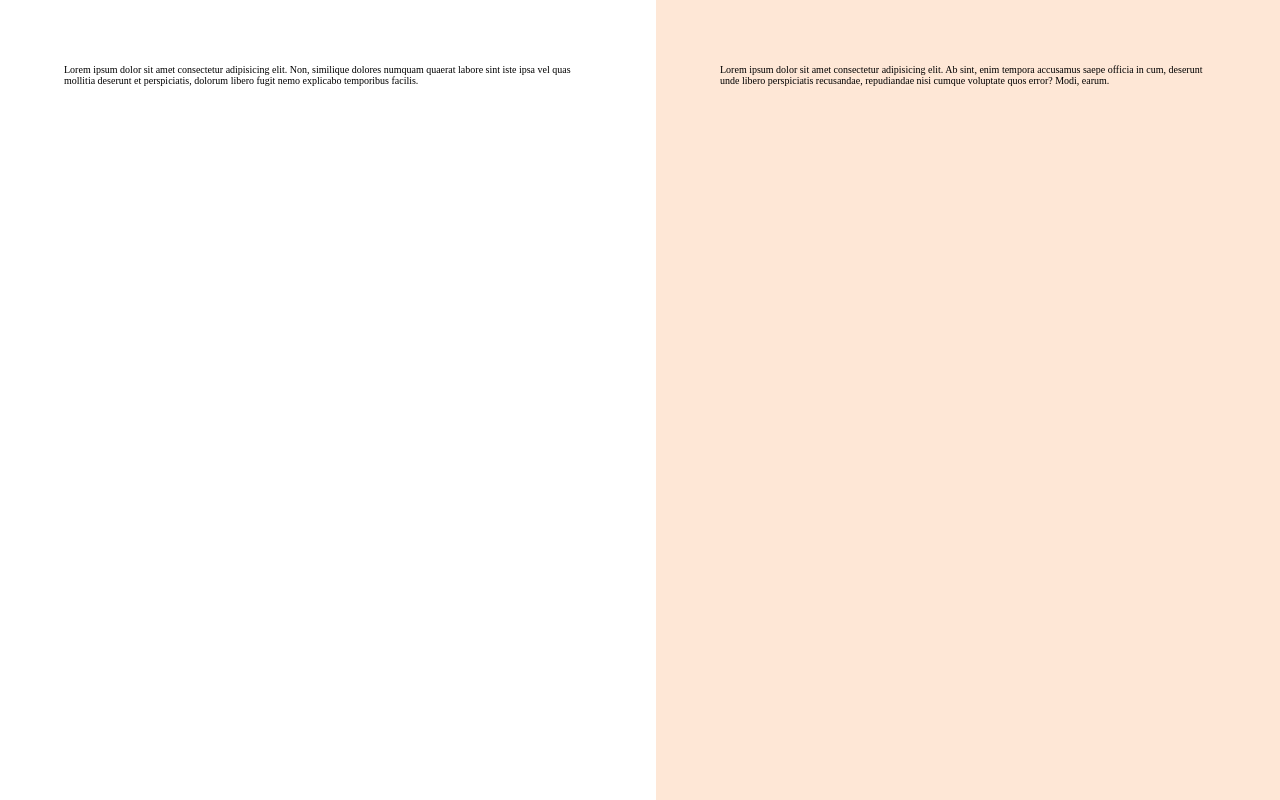
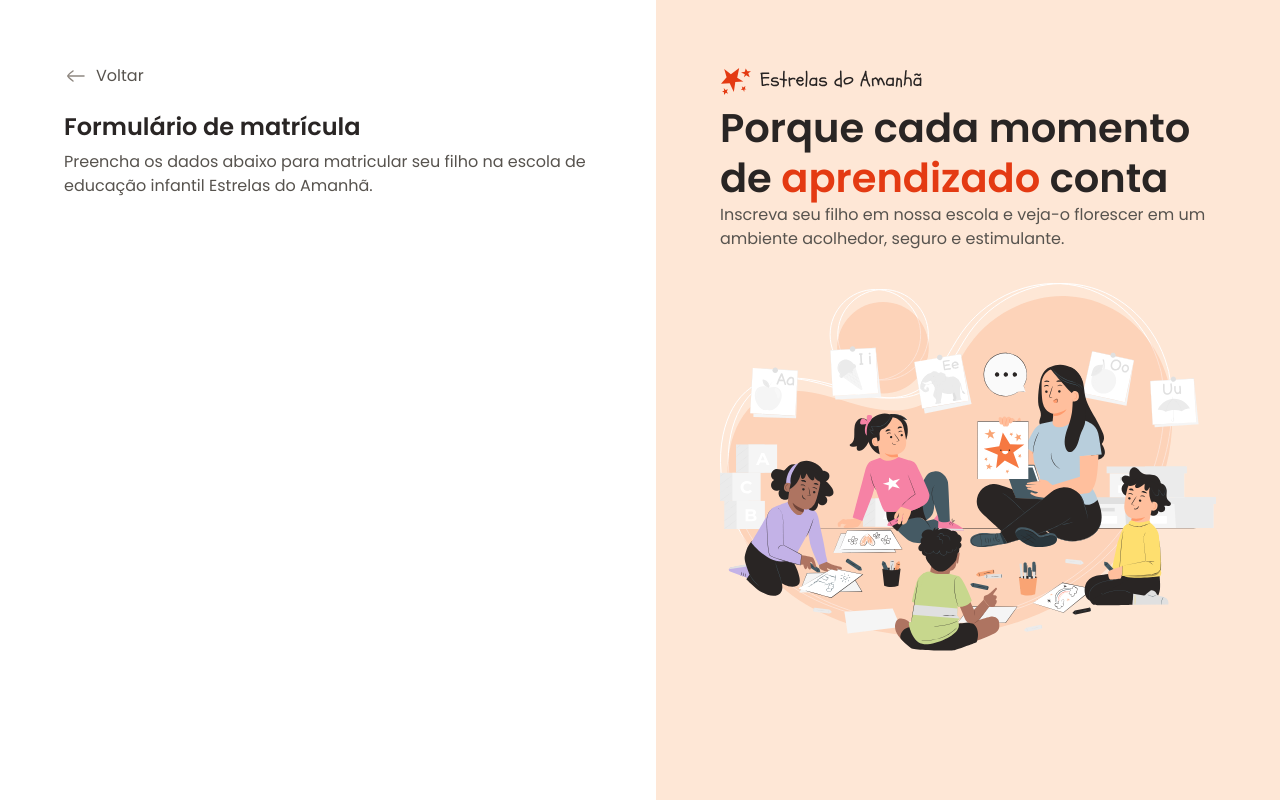
Before and after one commit to douglas-fabiano1/rs-fullstack-projeto05-estrelas-do-amanha, a plain HTML site: page index.html in a window 1280 px wide. Drawn offline with Linux system fonts and the light colour scheme.

Commit message:
Conteúdo inicial do main e do aside

```diff
--- a/index.html
+++ b/index.html
@@ -19,18 +19,37 @@
     <div id="app">
       <main>
         <div class="main-container">
-          Lorem ipsum dolor sit amet consectetur adipisicing elit. Non,
-          similique dolores numquam quaerat labore sint iste ipsa vel quas
-          mollitia deserunt et perspiciatis, dolorum libero fugit nemo explicabo
-          temporibus facilis.
+          <div class="back">
+            <img
+              src="./assets/icons/arrow-left-02.svg"
+              alt="Ícone seta para esquerda"
+            />
+            <span>Voltar</span>
+          </div>
+
+          <h1>Formulário de matrícula</h1>
+          <p>
+            Preencha os dados abaixo para matricular seu filho na escola de
+            educação infantil Estrelas do Amanhã.
+          </p>
         </div>
       </main>
+
       <aside>
         <div class="aside-container">
-          Lorem ipsum dolor sit amet consectetur adipisicing elit. Ab sint, enim
-          tempora accusamus saepe officia in cum, deserunt unde libero
-          perspiciatis recusandae, repudiandae nisi cumque voluptate quos error?
-          Modi, earum.
+          <header>
+            <img src="./assets/logo.svg" alt="Logo Estrelas do amanhã" />
+            <h2>Porque cada momento de <span>aprendizado</span> conta</h2>
+            <p>
+              Inscreva seu filho em nossa escola e veja-o florescer em um
+              ambiente acolhedor, seguro e estimulante.
+            </p>
+          </header>
+
+          <img
+            src="./assets/illustration.svg"
+            alt="Ilustração de uma professora sentada em círculo com alunos prestando atenção"
+          />
         </div>
       </aside>
     </div>
--- a/styles/global.css
+++ b/styles/global.css
@@ -53,4 +53,17 @@
 
 body {
   overflow: hidden; /*Não permite rolagem/transbordamento*/
+
+  font: var(--text);
+  color: var(--text-secondary);
 }
+
+h1,
+h2 {
+  color: var(--text-primary);
+}
+
+img {
+  max-width: 100%;
+  height: auto;
+}
--- a/styles/layout.css
+++ b/styles/layout.css
@@ -14,6 +14,19 @@ main {
     max-width: 52.8rem;
     margin-left: auto;
   }
+
+  & .back {
+    display: flex;
+    align-items: center;
+    gap: 8px;
+    margin-bottom: 2.4rem;
+  }
+
+  & h1 {
+    font: 600 2.4rem/1.25 var(--font-family);
+    color: var(--text-primary);
+    margin-bottom: 8px;
+  }
 }
 
 aside {
@@ -22,5 +35,17 @@ aside {
 
   & .aside-container {
     max-width: 49.6rem;
+
+    & > img {
+      margin-top: 3.2rem;
+    }
+  }
+
+  & h2 {
+    font: 600 4rem/1.25 var(--font-family);
+    color: var(--text-primary);
+    & span {
+      color: var(--text-highlight);
+    }
   }
 }
```
